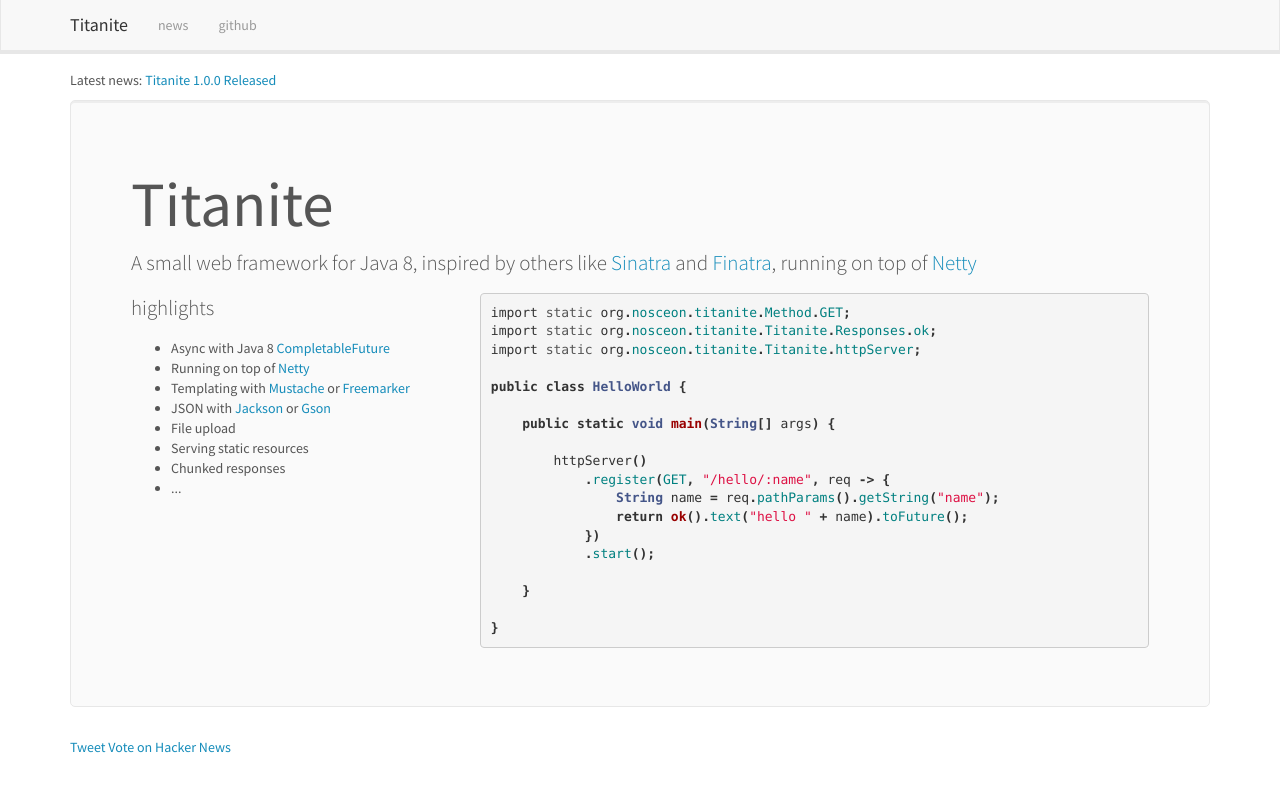
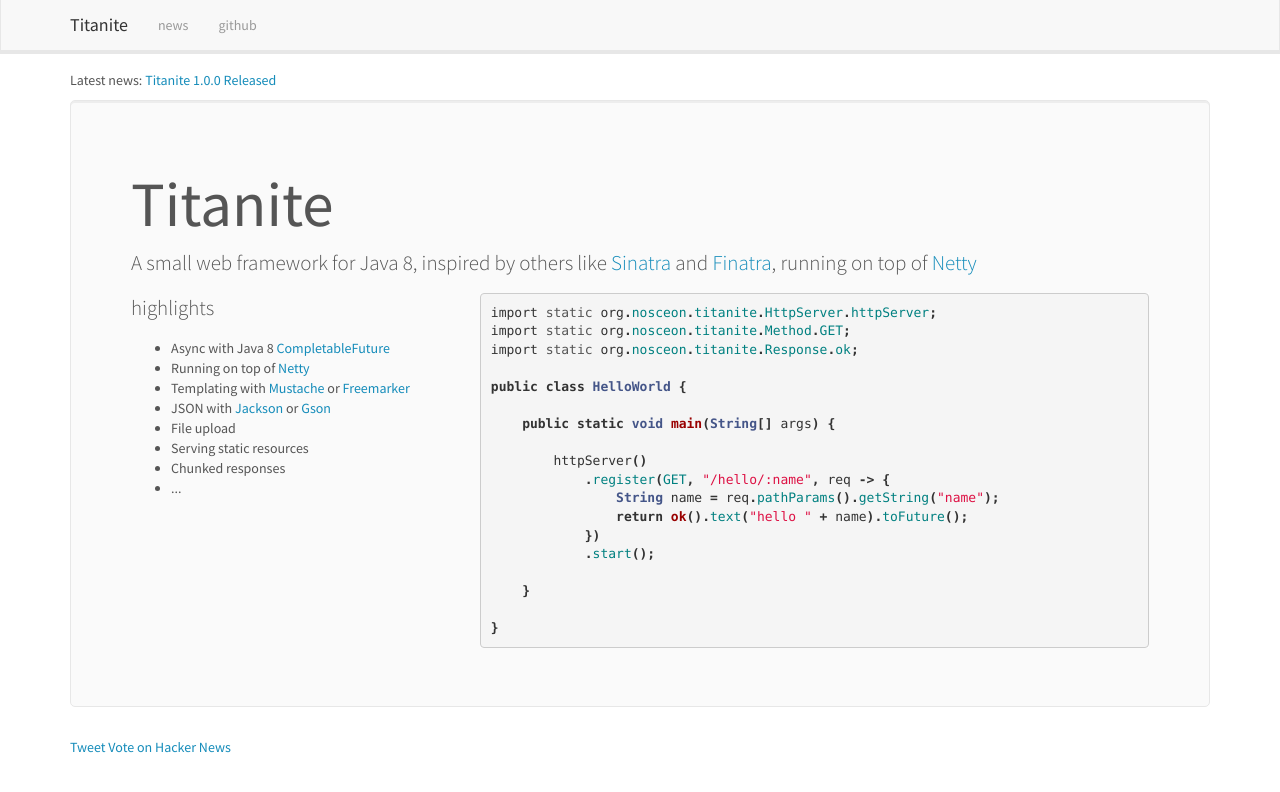
Before and after one commit to jsiebens/titanite, a Jekyll site: the page built from index.html, in a window 1280 px wide. Shown: the top 792 px of the page. Built offline with Jekyll 4.4.1, drawn with Linux system fonts in a browser that asks for light colours; nearby versions of some CDN libraries; Markdown is read by kramdown in place of the engine named in the settings; comment, search, counter and statistics services are not loaded.

Commit message:
update after release 1.0.0

```diff
--- a/index.html
+++ b/index.html
@@ -28,9 +28,9 @@
       </div>
       <div class="col-md-8">
 
-{% highlight java %}import static org.nosceon.titanite.Method.GET;
-import static org.nosceon.titanite.Titanite.Responses.ok;
-import static org.nosceon.titanite.Titanite.httpServer;
+{% highlight java %}import static org.nosceon.titanite.HttpServer.httpServer;
+import static org.nosceon.titanite.Method.GET;
+import static org.nosceon.titanite.Response.ok;
 
 public class HelloWorld {
 
```
